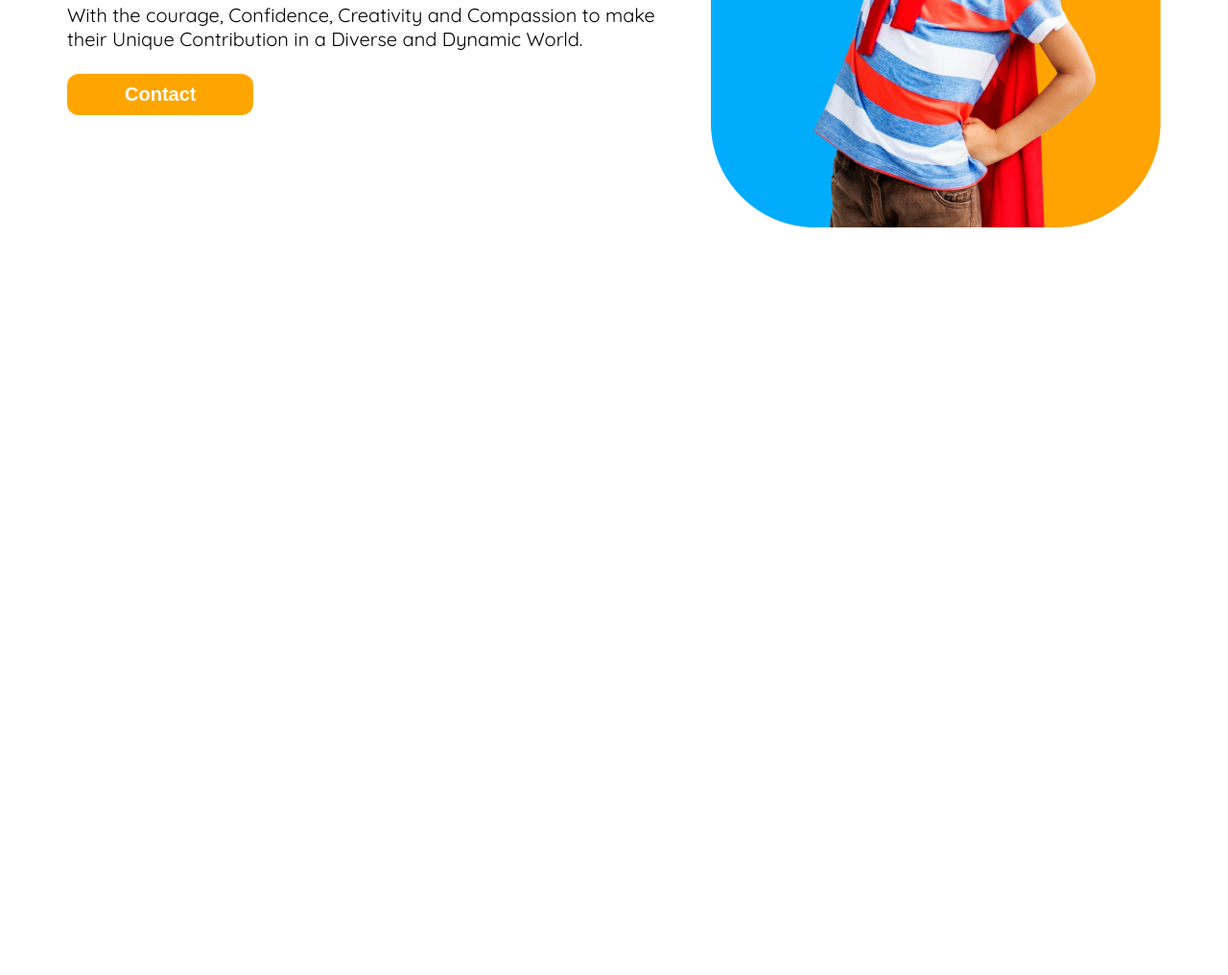
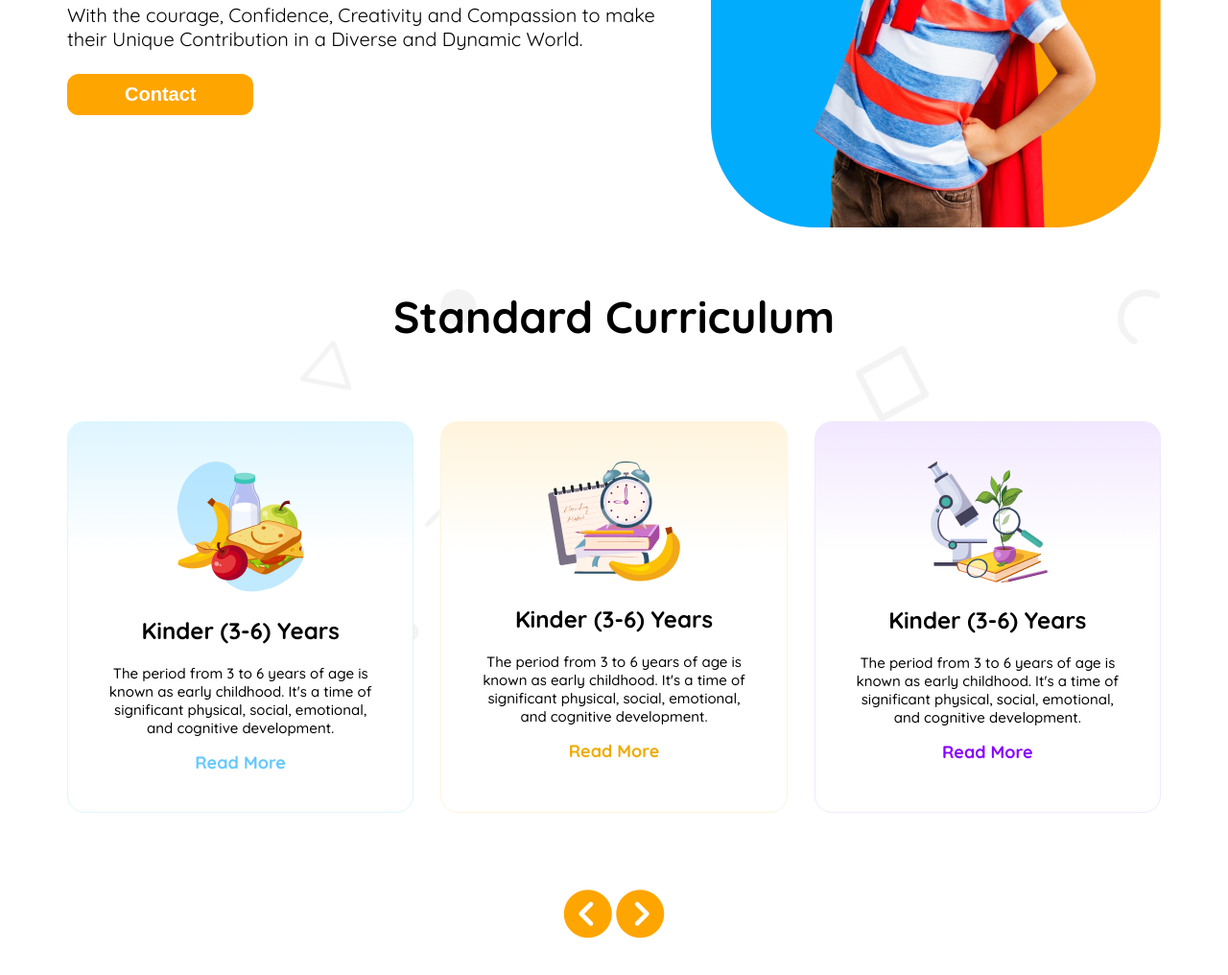
Before and after one commit to Mdibrahimweb/assignment-2, a plain HTML site: page index.html in a window 1280 px wide. Shown: the part 482-1498 px from the top of the page at 96% size. Before the commit the page ends 800 px from the top, so only its background shows below. Drawn offline with Linux system fonts and the light colour scheme.

Commit message:
cart section ok

```diff
--- a/assets/style.css
+++ b/assets/style.css
@@ -90,7 +90,7 @@
 
   .checkbtn{
     cursor: pointer;
-    display: ;
+    display: none;
     font-size: 40px;
   }
 
@@ -111,9 +111,14 @@
   }
 
   .header{
-    width: 100%;
+    padding: 16px 12px;
+    width: auto;
     border: 1px solid orange;
   }
+  .navmanu, .navbtn{
+    display: none;
+  }
+
 }
 
 
@@ -148,3 +153,93 @@
   }
 
 /* hero section end */
+
+/* cart section start*/
+
+.container{
+  background-image: url("../img/bg.png");
+  background-repeat: no-repeat;
+  background-size: cover;
+  margin-bottom: 80px;
+}
+
+.title{
+  text-align: center;
+  margin-top: 60px;
+  margin-bottom: 80px;
+  font-size: 46px;
+  font-weight: 700;
+
+}
+
+.cartgrup{
+  display: flex;
+  gap: 28px;
+}
+
+.cartdiv{
+  text-align: center;
+  padding: 40px;
+  border: 1px solid #DEF5FF;
+  background-image: linear-gradient(#DEF5FF, white, white, white);
+  border-radius: 18px;
+}
+
+.cartdiv2{
+  text-align: center;
+  padding: 40px;
+  border: 1px solid #FFF4DC;
+  background-image: linear-gradient(#FFF4DC, white, white, white);
+  border-radius: 18px;
+}
+
+.cartdiv3{
+  text-align: center;
+  padding: 40px;
+  border: 1px solid #F2E8FF;
+  background-image: linear-gradient(#F2E8FF, white, white, white);
+  border-radius: 18px;
+}
+
+.carttitle{
+  font-size: 24px;
+  font-weight: 700;
+}
+
+.cartdes{
+  font-size: 15px;
+  font-weight: 500;
+}
+
+.cartbtn{
+  color: #64C8FF;
+  border: none;
+  font-size: 18px;
+  font-weight: 700;
+}
+
+.cartbtn2{
+  color: #F0AA00;
+  border: none;
+  font-size: 18px;
+  font-weight: 700;
+}
+
+.cartbtn3{
+  color: #8700FF;
+  border: none;
+  font-size: 18px;
+  font-weight: 700;
+}
+
+/* cart section end*/
+
+/* arow */
+.arow{
+  text-align: center;
+  margin-bottom: 60px;
+}
+.arowbtn{
+  font-size: 50px;
+  color: orange;
+}
--- a/index.html
+++ b/index.html
@@ -52,7 +52,38 @@
     </section>
     <!-- hero start end-->
 
+    <!-- Standard Curriculum -->
 
+    <section class="container">
+        <h1 class="title">Standard Curriculum</h1>
+        <div class="cartgrup">
+            <div class="cartdiv">
+                <img src="img/kinder.png" alt="kinder" srcset="">
+                <h1 class="carttitle">Kinder (3-6) Years</h1>
+                <p class="cartdes">The period from 3 to 6 years of age is known as early childhood. It's a time of significant physical, social, emotional, and cognitive development.</p>
+                <a class="cartbtn">Read More</a>
+            </div>
+            <div class="cartdiv2">
+                <img src="img/elementary.png" alt="kinder" srcset="">
+                <h1 class="carttitle">Kinder (3-6) Years</h1>
+                <p class="cartdes">The period from 3 to 6 years of age is known as early childhood. It's a time of significant physical, social, emotional, and cognitive development.</p>
+                <a class="cartbtn2">Read More</a>
+            </div>
+            <div class="cartdiv3">
+                <img src="img/middle.png" alt="kinder" srcset="">
+                <h1 class="carttitle">Kinder (3-6) Years</h1>
+                <p class="cartdes">The period from 3 to 6 years of age is known as early childhood. It's a time of significant physical, social, emotional, and cognitive development.</p>
+                <a class="cartbtn3">Read More</a>
+            </div>
+        </div>
+    </section>
+
+    <!-- Standard Curriculum -->
+    <section class="arow">
+        <i class="fa-solid fa-circle-chevron-left arowbtn"></i>
+        <i class="fa-solid fa-circle-chevron-right arowbtn"></i>
+
+    </section>
 
     <!-- Maine section end  -->
 
```
